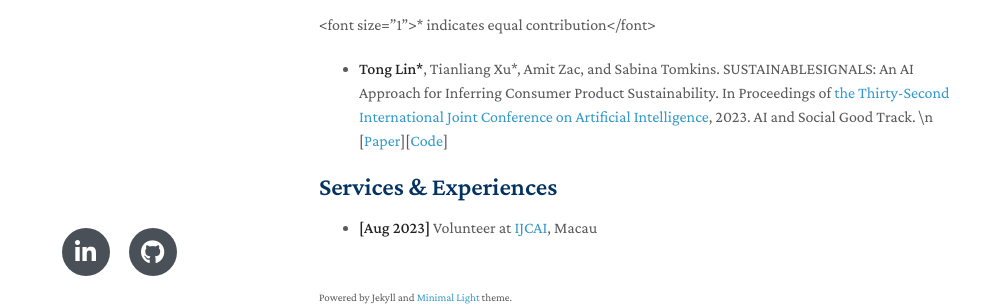
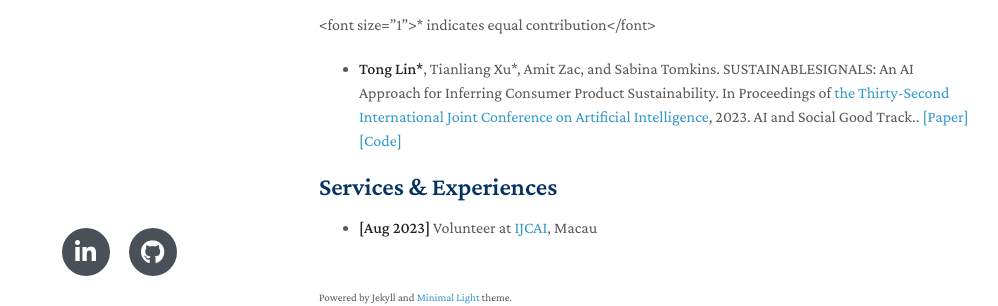
Before and after one commit to francislint/francislint.github.io, a Jekyll site: the page built from index.md, in a window 1280 px wide and 1128 px high. Shown: the part 750-1056 px from the top of the window, without its empty margins (151-1149 px from the left). Built offline with Jekyll 4.4.1, drawn with Linux system fonts in a browser that asks for light colours; nearby versions of some CDN libraries; a style sheet for code colours, icons or effects is not loaded; our own code applies the rules of GitHub Pages for plain Markdown files; part of the change alters nothing that is shown.

```diff
--- a/index.md
+++ b/index.md
@@ -31,7 +31,8 @@ My general research interests focus on the applications of machine learning and
 
 <font size=”1”>\* indicates equal contribution</font>
 
-- **Tong Lin\***, Tianliang Xu\*, Amit Zac, and Sabina Tomkins. SUSTAINABLESIGNALS: An AI Approach for Inferring Consumer Product Sustainability. In Proceedings of [the Thirty-Second International Joint Conference on Artificial Intelligence](https://ijcai-23.org/), 2023. AI and Social Good Track. \n [[Paper](https://francislint.github.io/)][[Code](https://github.com/Sabina321/sustainable_signals)]
+- **Tong Lin\***, Tianliang Xu\*, Amit Zac, and Sabina Tomkins. SUSTAINABLESIGNALS: An AI Approach for Inferring Consumer Product Sustainability. In Proceedings of [the Thirty-Second International Joint Conference on Artificial Intelligence](https://ijcai-23.org/), 2023. AI and Social Good Track..
+[[Paper]](https://francislint.github.io/)[[Code]](https://github.com/Sabina321/sustainable_signals)
 
 ## Services & Experiences
 
```
